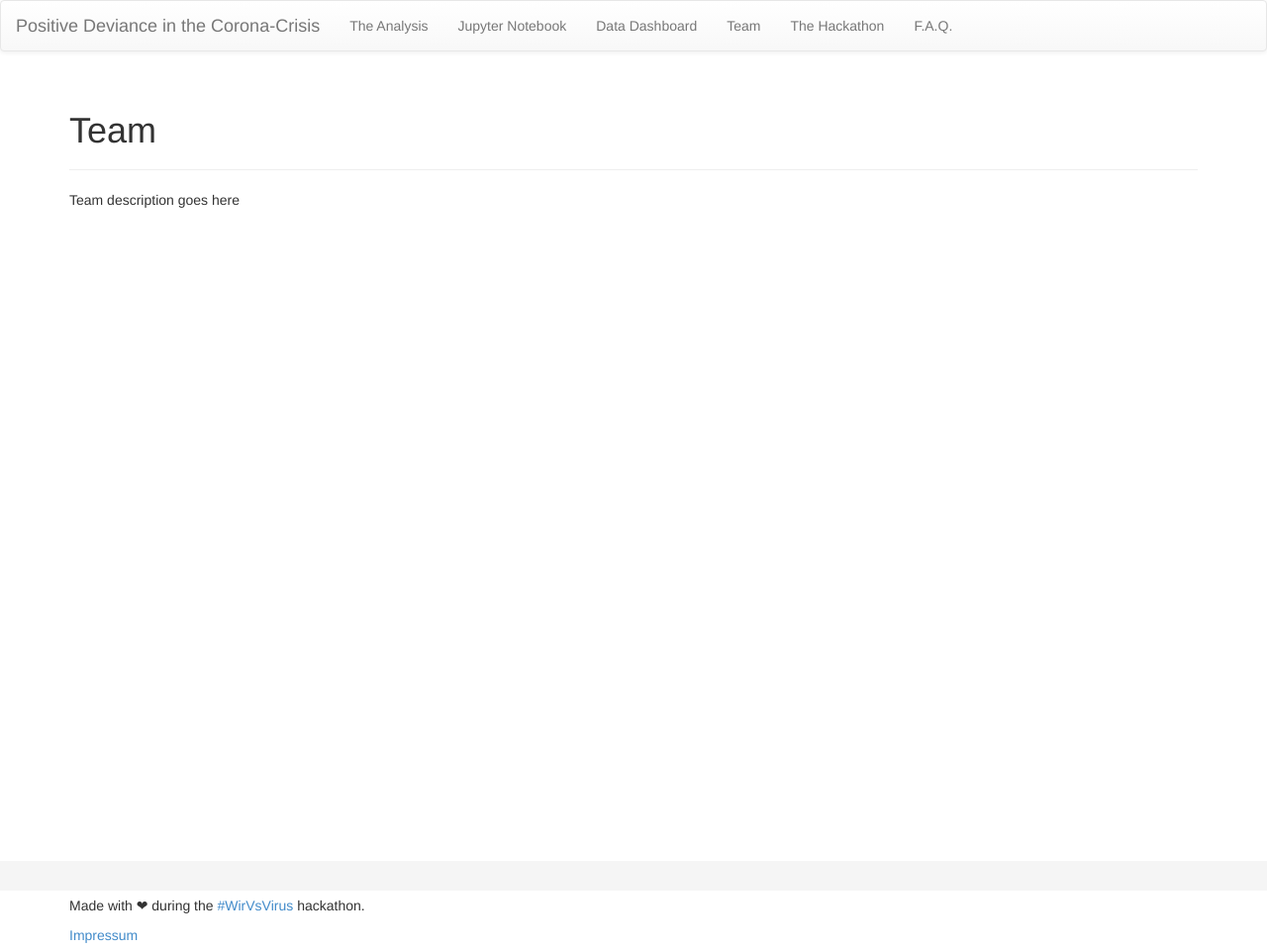
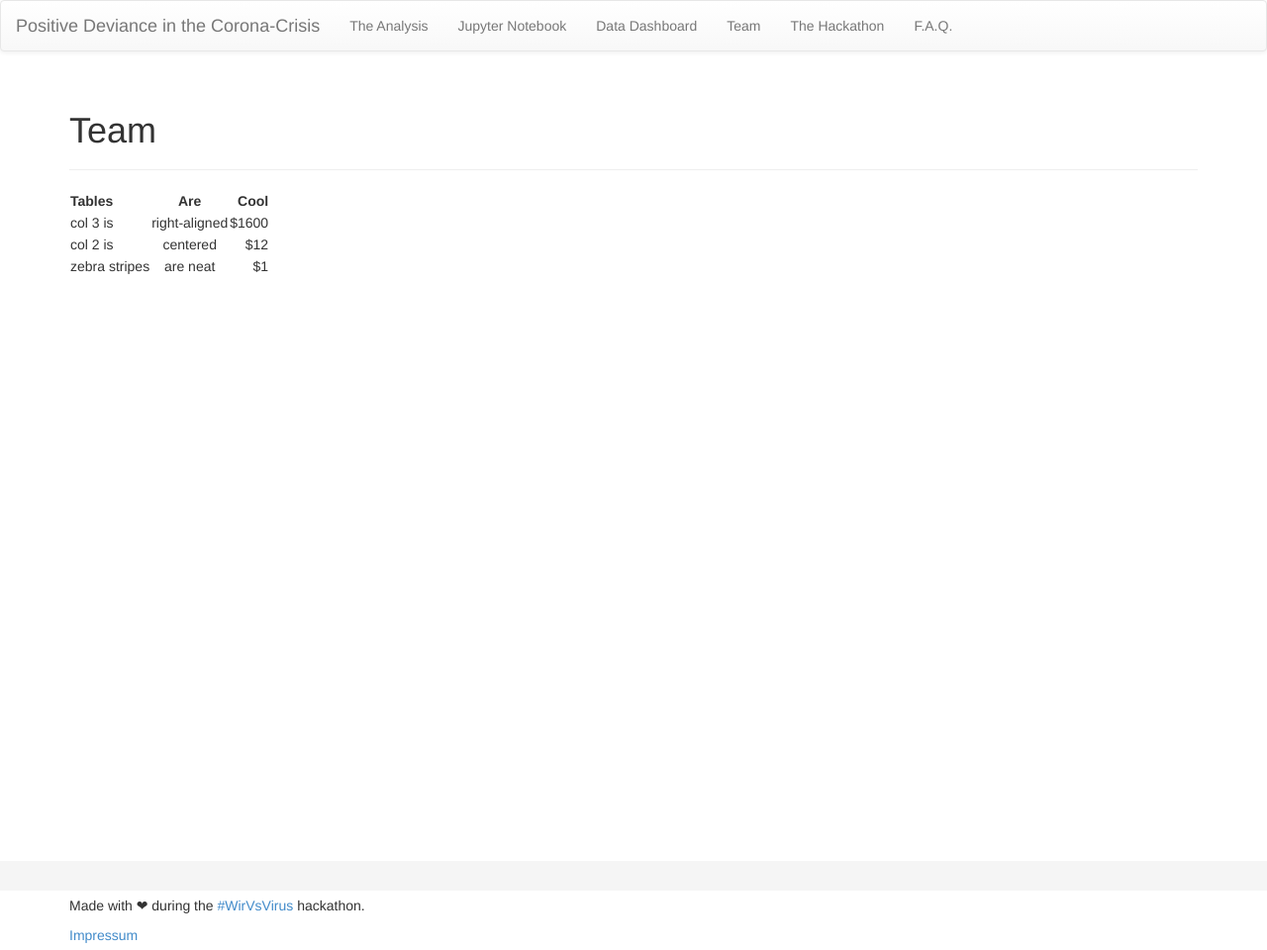
Before and after one commit to pd-viral/web, a Jekyll site: the page built from pages/team.md, in a window 1280 px wide. Shown: the whole page at 99% size. Built offline with Jekyll 4.4.1, drawn with Linux system fonts in a browser that asks for light colours; nearby versions of some CDN libraries.

Commit message:
some changes

```diff
--- a/pages/team.md
+++ b/pages/team.md
@@ -4,4 +4,8 @@
 description: This is our team
 ---
 
-Team description goes here
+| Tables        | Are           | Cool  |
+| ------------- |:-------------:| -----:|
+| col 3 is      | right-aligned | $1600 |
+| col 2 is      | centered      |   $12 |
+| zebra stripes | are neat      |    $1 |
```
